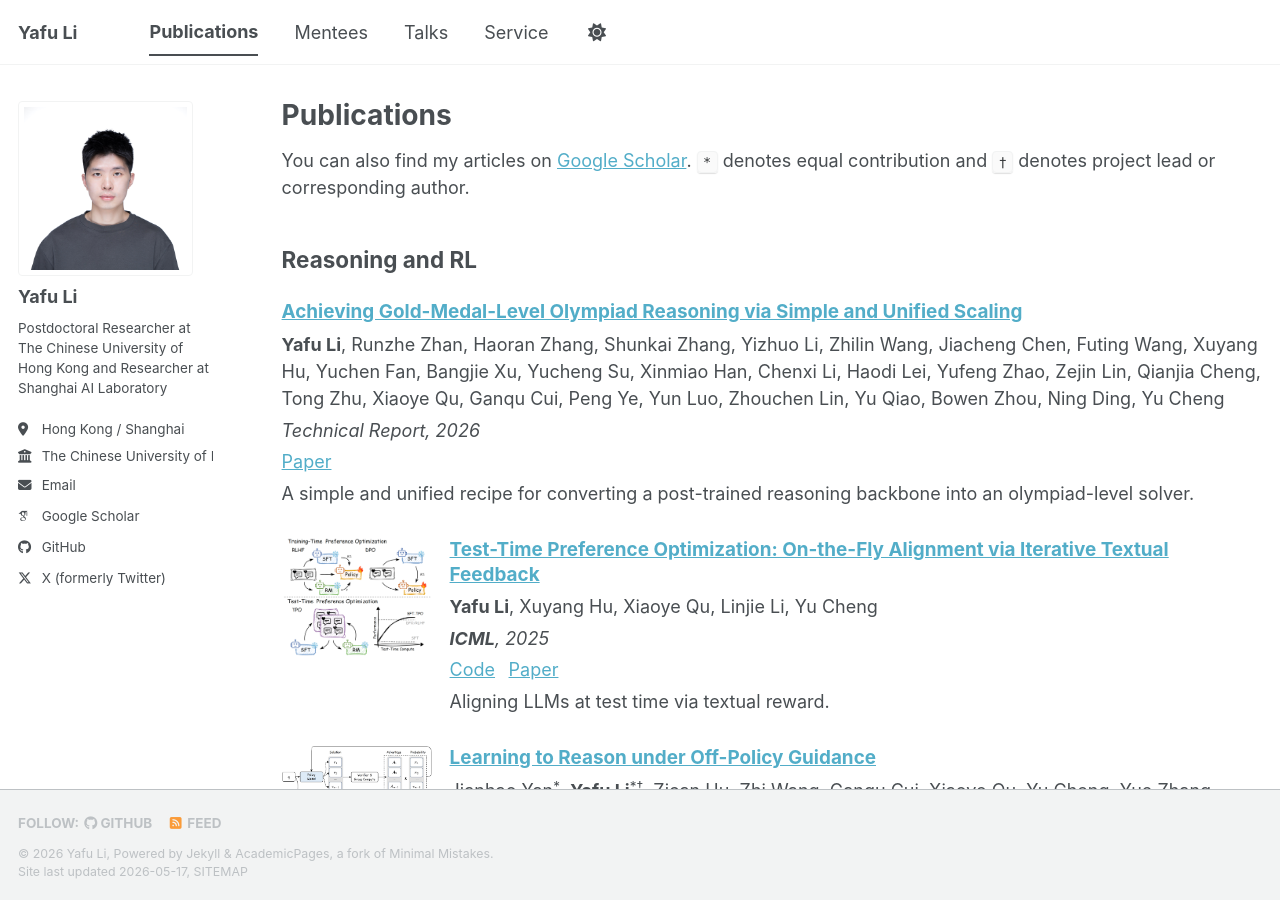
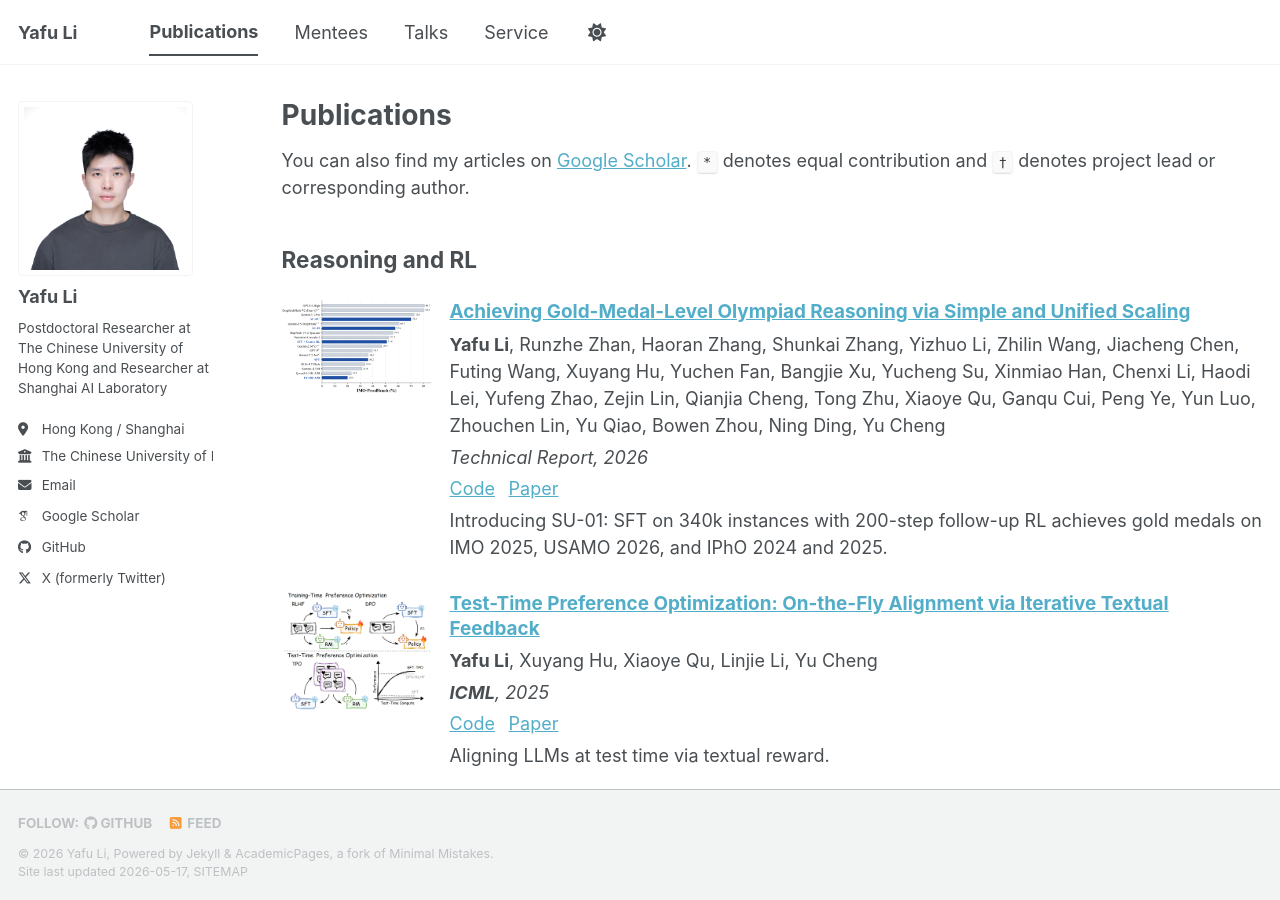
Before and after one commit to yafuly/yafuly.github.io, a Jekyll site: the page built from _pages/publications.html, in a window 1280 px wide and 900 px high. Built offline with Jekyll 4.4.1, drawn with Linux system fonts in a browser that asks for light colours; some web fonts are replaced; a script bundle is joined from its source files by our own code; library files that are not in the unit come from our copies.

Commit message:
Update SU-01 publication entry

```diff
--- a/_pages/publications.html
+++ b/_pages/publications.html
@@ -25,13 +25,14 @@ author_profile: true
 
 <h2>Reasoning and RL</h2>
 <div class="publication-list">
-  <div class="publication-entry no-thumbnail">
+  <div class="publication-entry">
+    <img src="/images/su01-imo-proofbench.png" alt="SU-01 IMO-ProofBench results">
     <div>
       <h3><a href="https://arxiv.org/abs/2605.13301">Achieving Gold-Medal-Level Olympiad Reasoning via Simple and Unified Scaling</a></h3>
       <p><strong>Yafu Li</strong>, Runzhe Zhan, Haoran Zhang, Shunkai Zhang, Yizhuo Li, Zhilin Wang, Jiacheng Chen, Futing Wang, Xuyang Hu, Yuchen Fan, Bangjie Xu, Yucheng Su, Xinmiao Han, Chenxi Li, Haodi Lei, Yufeng Zhao, Zejin Lin, Qianjia Cheng, Tong Zhu, Xiaoye Qu, Ganqu Cui, Peng Ye, Yun Luo, Zhouchen Lin, Yu Qiao, Bowen Zhou, Ning Ding, Yu Cheng</p>
       <p><em>Technical Report, 2026</em></p>
-      <p class="publication-links"><a href="https://arxiv.org/abs/2605.13301">Paper</a></p>
-      <p>A simple and unified recipe for converting a post-trained reasoning backbone into an olympiad-level solver.</p>
+      <p class="publication-links"><a href="https://github.com/Simplified-Reasoning/SU-01">Code</a><a href="https://arxiv.org/abs/2605.13301">Paper</a></p>
+      <p>Introducing SU-01: SFT on 340k instances with 200-step follow-up RL achieves gold medals on IMO 2025, USAMO 2026, and IPhO 2024 and 2025.</p>
     </div>
   </div>
 
```
Also changed, not shown: images/su01-imo-proofbench.png (added).
